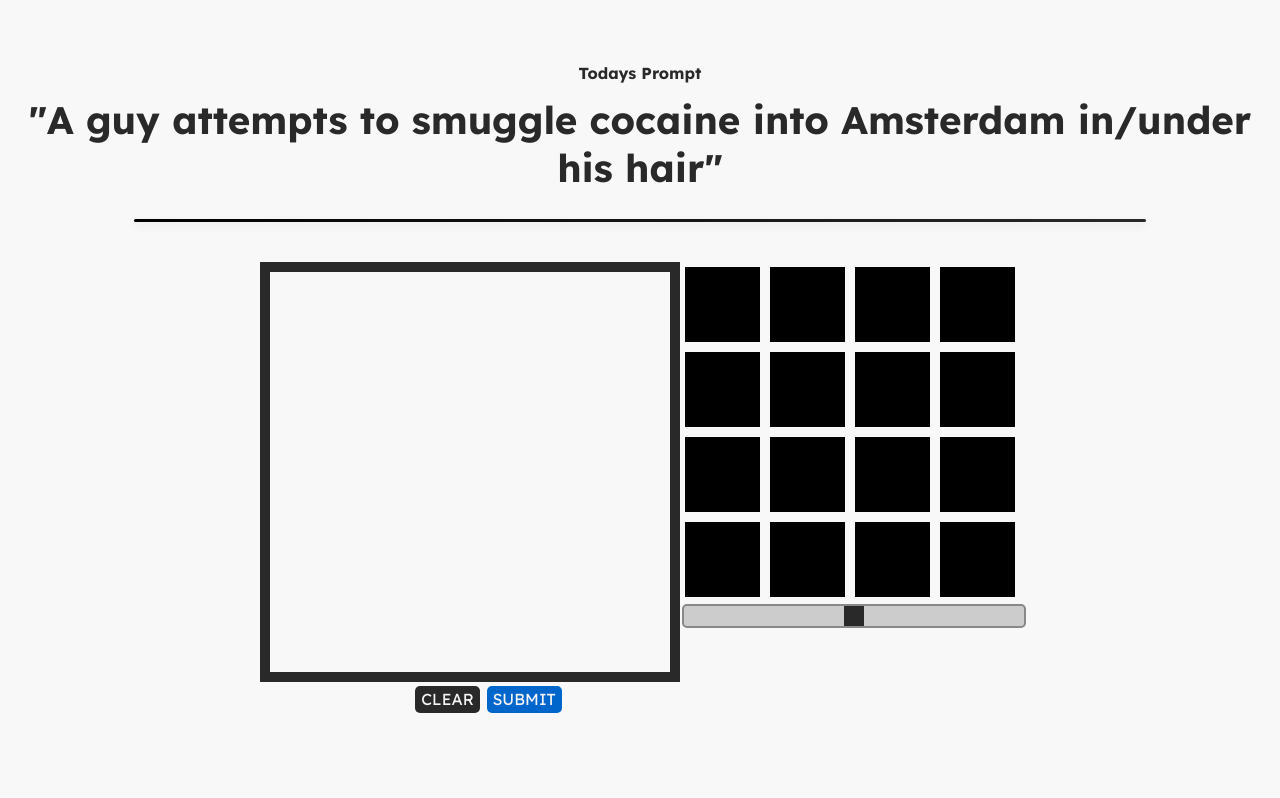
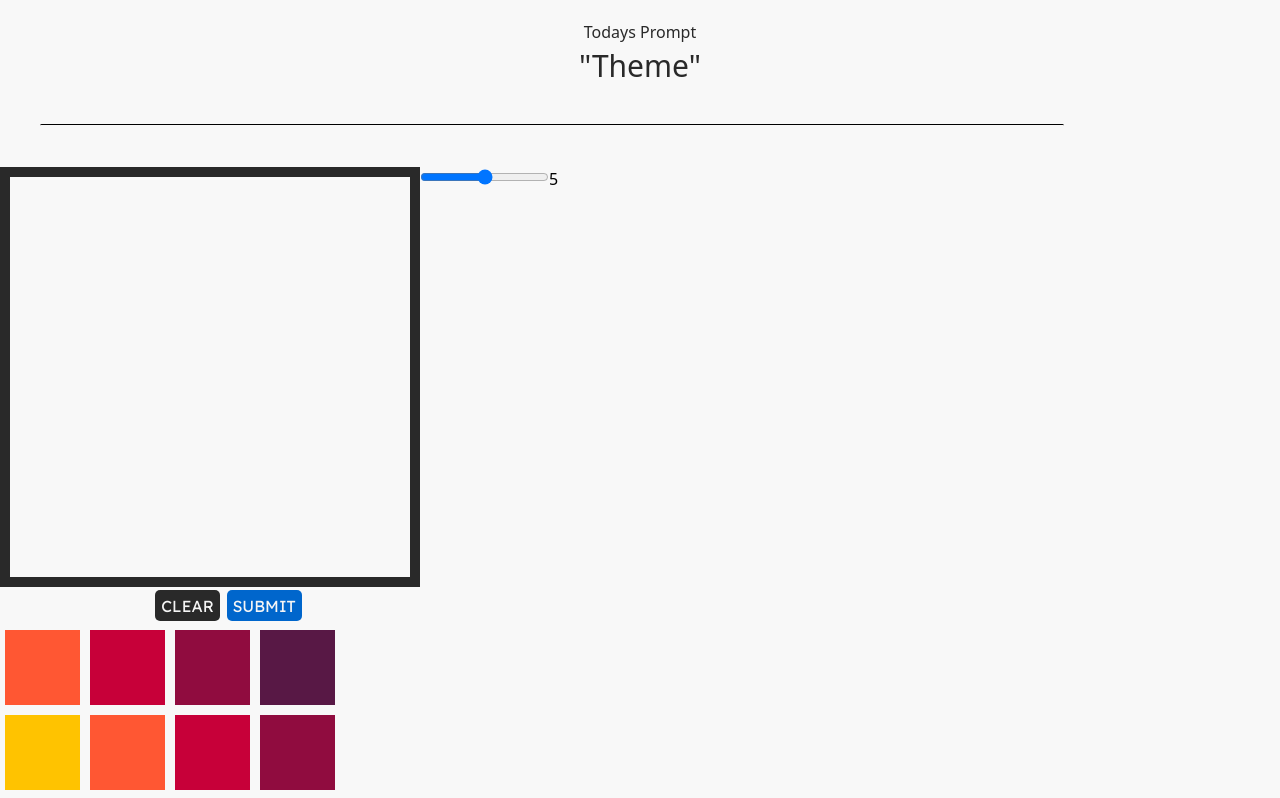
Before and after one commit to WarrenLaz/inkFetch, a Nuxt app: page / in a window 1280 px wide. Shown: the top 798 px of the page. Built offline with nearby package versions, Linux system fonts and the light colour scheme.

Commit message:
added tailwind

```diff
--- /dev/null
+++ b/assets/css/main.css
@@ -0,0 +1,8 @@
+@import "tailwindcss";
+
+@font-face {
+    font-family: "Lexend Deca", serif;
+    font-optical-sizing: auto;
+    font-weight: bold;
+    src: url('https://fonts.googleapis.com/css2?family=Lexend+Deca:wght@100..900&display=swap');
+}
--- a/components/general/Canva.vue
+++ b/components/general/Canva.vue
@@ -1,5 +1,13 @@
 <script setup>
 import { ref, onMounted, onBeforeUnmount } from "vue";
+
+
+const props = defineProps({
+  brushsize : {
+    type: Number,
+    default : 5
+  }
+});
 
 // Reference to the canvas element
 const canvasRef = ref(null);
@@ -62,7 +70,7 @@ const clearCanvas = () => {
 onMounted(() => {
   const canvas = canvasRef.value;
   context.value = canvas.getContext("2d");
-  context.value.lineWidth = 5;
+  context.value.lineWidth = props.brushsize;
   context.value.lineCap = "round";
   context.value.strokeStyle = "black"; // Default stroke color
 });
--- a/components/general/Colors.vue
+++ /dev/null
@@ -1,42 +0,0 @@
-<template>
-    <div>
-        <div class="inner-container">
-            <div class="color-container"></div>
-            <div class="color-container"></div>
-            <div class="color-container"></div>
-            <div class="color-container"></div>
-        </div>
-        <div class="inner-container">
-            <div class="color-container"></div>
-            <div class="color-container"></div>
-            <div class="color-container"></div>
-            <div class="color-container"></div>
-        </div>
-        <div class="inner-container">
-            <div class="color-container"></div>
-            <div class="color-container"></div>
-            <div class="color-container"></div>
-            <div class="color-container"></div>
-        </div>
-        <div class="inner-container">
-            <div class="color-container"></div>
-            <div class="color-container"></div>
-            <div class="color-container"></div>
-            <div class="color-container"></div>
-        </div>
-    </div>
-</template>
-
-<style scoped>
-.inner-container {
-    display: flex;
-    align-items: center;
-}
-
-.color-container {
-    width: 75px;
-    height: 75px;
-    margin: 5px;
-    background-color: black;
-}
-</style>
--- a/nuxt.config.ts
+++ b/nuxt.config.ts
@@ -1,6 +1,11 @@
-// https://nuxt.com/docs/api/configuration/nuxt-config
+import tailwindcss from "@tailwindcss/vite";
 export default defineNuxtConfig({
-  compatibilityDate: '2024-11-01',
+  compatibilityDate: "2024-11-01",
   devtools: { enabled: true },
-  modules: ['@pinia/nuxt']
-})
+  css: ['~/assets/css/main.css'],
+  vite: {
+    plugins: [
+      tailwindcss(),
+    ],
+  },
+});
--- a/package.json
+++ b/package.json
@@ -11,7 +11,9 @@
   },
   "dependencies": {
     "@pinia/nuxt": "^0.10.1",
+    "@tailwindcss/vite": "^4.0.9",
     "nuxt": "^3.15.4",
+    "tailwindcss": "^4.0.9",
     "vue": "latest",
     "vue-router": "latest"
   }
--- a/pages/index.vue
+++ b/pages/index.vue
@@ -1,133 +1,33 @@
 <script setup>
 import Canva from '~/components/general/Canva.vue';
-import Colors from '~/components/general/Colors.vue';
+const Container = [
+    ["#FF5733", "#C70039", "#900C3F", "#581845"],
+    ["#FFC300", "#FF5733", "#C70039", "#900C3F"],
+    ["#DAF7A6", "#FFC300", "#FF5733", "#C70039"],
+    ["#33FF57", "#DAF7A6", "#FFC300", "#FF5733"]
+]
 
+const sliderval = ref(5);
 </script>
 
 <template>
-    <div class="theme">Todays Prompt</div>
-    <div class="prompt">"A guy attempts to smuggle cocaine into Amsterdam in/under his hair"</div>
-    <hr>
-    <div class="inner">
-        <Canva />
+
+    <div class="mt-5 mb-1 text-center text-[#292929] font-[Lexend Deca, serif]">Todays Prompt</div>
+    <div class="text-center text-[#292929] text-3xl">"Theme"</div>
+    <hr class="h-[3px] w-[80%] m-[40px] rounded-[10px]">
+    <div class="flex content-center">
+        <Canva :brushsize="sliderval"/>
         <div>
-            <Colors />
+        </div>
             <div>
-                <input type="range" min="0" max="100"  class="slider" id="mySlider">
+                <input type="range" min="0" max="10" v-model="sliderval" class="slider" id="mySlider">
             </div>
+            <h1>{{sliderval}}</h1>
         </div>
+        <div>
+                <div v-for="(value, index) in Container" :key="index" class="flex items-center">
+                    <button v-for="(value_, in_) in value" :key="in_" class="w-[75px] h-[75px] m-[5px]" :style="{ backgroundColor: value_ }"/>
 
+            </div>
     </div>
 </template>
-
-<style scoped>
-@import url('https://fonts.googleapis.com/css2?family=Lexend+Deca:wght@100..900&display=swap');
-.slider-container {
-      width: 80%;
-      margin: 50px auto;
-      text-align: center;
-    }
-
-    /* Style the slider itself (boxy look) */
-    .slider {
-      -webkit-appearance: none;
-      width: 100%;
-      height: 20px; /* Make it taller for a more boxy feel */
-      background: #ccc; /* Light gray background */
-      border: 2px solid #888; /* Border to make it look boxy */
-      border-radius: 5px; /* Slight rounding of the corners */
-      outline: none;
-      transition: background 0.3s ease;
-    }
-
-    .slider:hover {
-      background: #bbb; /* Slightly darker when hovered */
-    }
-
-    /* Style the thumb (boxy style) */
-    .slider::-webkit-slider-thumb {
-      -webkit-appearance: none;
-      appearance: none;
-      width: 20px; /* Square thumb */
-      height: 20px; /* Square thumb */
-      border: 2px solid #292929; /* Boxy border for the thumb */
-      background: #292929; /* Green color for the thumb */
-      cursor: pointer;
-      border-radius: 0px; /* Square corners */
-    }
-
-    .slider::-moz-range-thumb {
-      width: 20px;
-      height: 20px;
-      border: 2px solid #888;
-      background: #4CAF50;
-      cursor: pointer;
-      border-radius: 0px; /* Square corners */
-    }
-
-    /* Display the value of the slider */
-    .slider-value {
-      margin-top: 10px;
-      font-size: 18px;
-      font-weight: bold;
-      color: #292929;
-    }
-.inner-container {
-    display: flex;
-    align-items: center;
-}
-
-.color-container {
-    width: 75px;
-    height: 75px;
-    margin: 5px;
-    background-color: black;
-}
-
-.inner {
-    display: flex;
-    justify-content: center;
-    /* Horizontally center the children */
-
-}
-
-.theme {
-    margin-top: 5%;
-    margin-bottom: 1%;
-    text-align: center;
-    color: #292929;
-    ;
-    cursor: pointer;
-    font-family: "Lexend Deca", serif;
-    font-optical-sizing: auto;
-    font-weight: bold;
-}
-
-.prompt {
-    margin-top: 1%;
-    margin-bottom: -1%;
-    text-align: center;
-    color: #292929;
-    cursor: pointer;
-    font-family: "Lexend Deca", serif;
-    font-weight: bold;
-    font-size: 3vw;
-}
-
-hr {
-    border: none;
-    /* Remove the default border */
-    height: 3px;
-    /* Set the thickness of the line */
-    background: linear-gradient(to right, #000, #292929);
-    /* Gradient effect from pink to orange */
-    width: 80%;
-    /* Line width */
-    margin: 40px auto;
-    /* Center the line and add some vertical space */
-    box-shadow: 0 4px 8px rgba(0, 0, 0, 0.1);
-    /* Subtle shadow below the line */
-    border-radius: 10px;
-    /* Rounded corners for the line */
-}
-</style>
```
Also changed, not shown: 1 other file (tests, documents, lock files or other folders).
